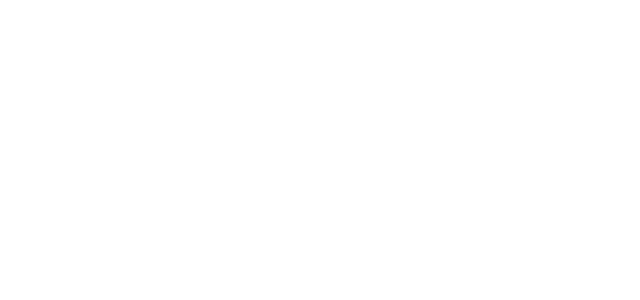
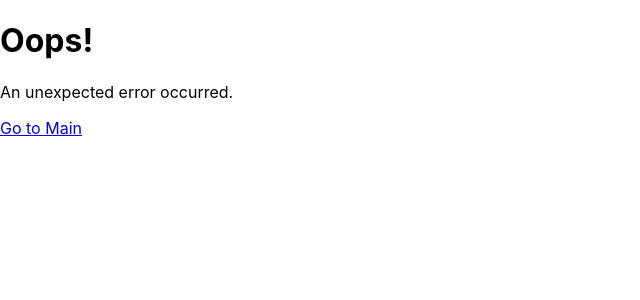
Before and after one commit to yoonsh-ca/Loyalty, a React (Create React App) app in the folder frontend/: page /error in a window 1280 px wide. Before the commit this address had no page. Shown: the top 300 px of the page, without its empty margins (0-640 px from the left). Built offline with nearby package versions, Linux system fonts and the light colour scheme.

Commit message:
feat: Implement centralized error handling with 404 and shared error pages

```diff
--- a/frontend/src/App.js
+++ b/frontend/src/App.js
@@ -8,6 +8,8 @@ import Faq from './pages/Faq';
 import Sns from './pages/Sns';
 import Event from './pages/Event';
 import About from './pages/About';
+import NotFound from './pages/NotFound';
+import Error from './pages/Error';
 
 function App() {
   return (
@@ -21,6 +23,8 @@ function App() {
           <Route path='/events' element={<Event />} />
           <Route path='/sns' element={<Sns />} />
           <Route path='/faq' element={<Faq />} />
+          <Route path='/error' element={<Error />} />
+          <Route path='*' element={<NotFound />} />
         </Routes>
       </AuthProvider>
     </Router>
--- /dev/null
+++ b/frontend/src/pages/Error.jsx
@@ -0,0 +1,18 @@
+import React from 'react';
+import { useLocation, Link } from 'react-router-dom';
+
+export default function Error() {
+  const location = useLocation();
+  const errorMessage =
+    location.state?.message || 'An unexpected error occurred.';
+
+  return (
+    <div>
+      <div>
+        <h1>Oops!</h1>
+        <p>{errorMessage}</p>
+        <Link to='/home'>Go to Main</Link>
+      </div>
+    </div>
+  );
+}
--- /dev/null
+++ b/frontend/src/pages/NotFound.jsx
@@ -0,0 +1,16 @@
+import React from 'react';
+import { Link } from 'react-router-dom';
+
+export default function NotFound() {
+  return (
+    <div>
+      <h1>404</h1>
+      <h2>Page Not Found</h2>
+      <p>
+        The address you entered does not exist, or the requested page has been
+        moved or deleted.
+      </p>
+      <Link to='/home'>Go to Main</Link>
+    </div>
+  );
+}
```
